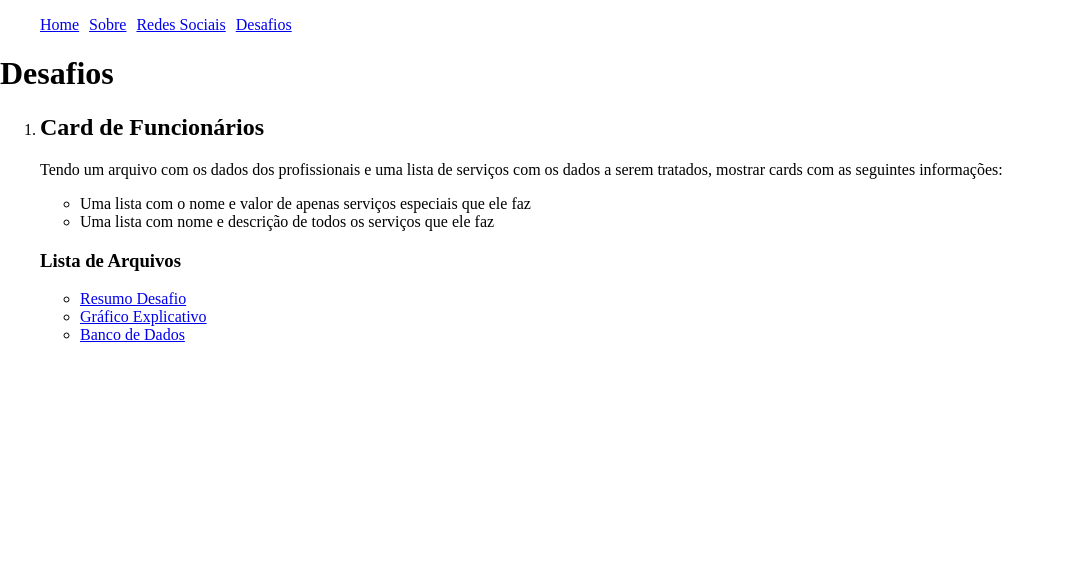
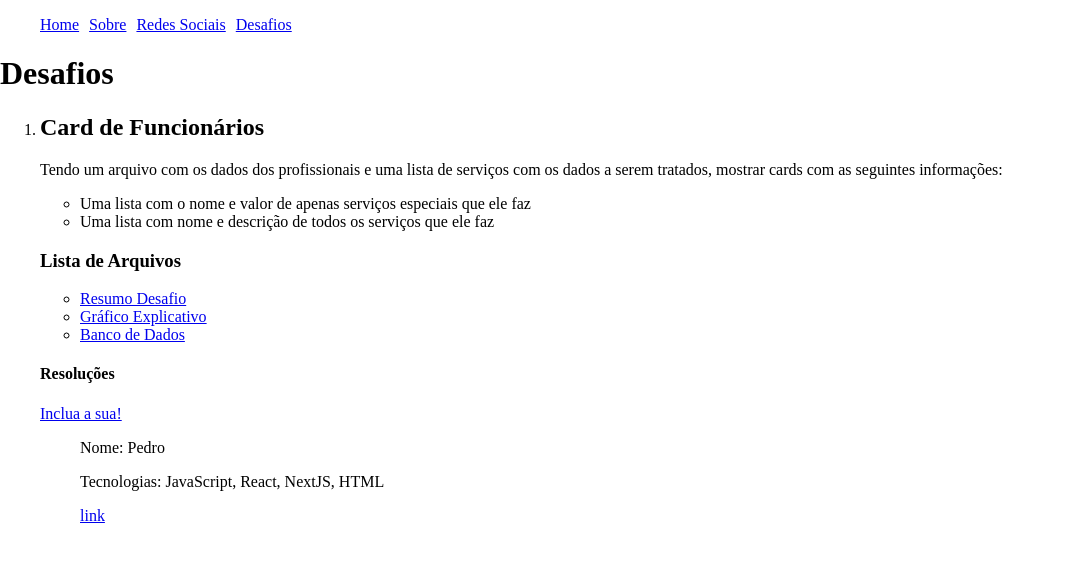
Before and after one commit to DevsGenteBoa/desenvolvimento-web-oficial, a Next.js app: page /desafios in a window 1280 px wide. Shown: the top 562 px of the page, without its empty margins (0-1065 px from the left). Built offline with nearby package versions, Linux system fonts and the light colour scheme.

Commit message:
Desafio resolvido incluído

```diff
--- a/src/componentes/Desafios/Desafio01.tsx
+++ b/src/componentes/Desafios/Desafio01.tsx
@@ -1,3 +1,5 @@
+import DesafiosResolvidos from "../DesafiosResolvidos";
+
 const Desafio01 = () => {
   return (
     <div>
@@ -31,6 +33,7 @@ const Desafio01 = () => {
           </a>
         </li>
       </ul>
+      <DesafiosResolvidos numDesafio={1} />
     </div>
   );
 };
--- /dev/null
+++ b/src/componentes/DesafiosResolvidos.tsx
@@ -0,0 +1,41 @@
+import desafios from "src/desafios-resolvidos.json";
+
+interface DesafiosResolvidosProps {
+  numDesafio: number;
+}
+
+const DesafiosResolvidos = ({ numDesafio }: DesafiosResolvidosProps) => {
+  const resoluções = desafios.filter(
+    (desafio) => desafio.desafio == numDesafio
+  );
+
+  return (
+    <>
+      {resoluções.length > 0 ? (
+        <div>
+          <h4>Resoluções</h4>
+          <a href="#">Inclua a sua!</a>
+          <ul>
+            {resoluções.map((resolução) => (
+              <div>
+                <p>Nome: {resolução.nome}</p>
+                <p>Tecnologias: {resolução.tecnologias}</p>
+                <a
+                  href={resolução.repoLink}
+                  target="_blank"
+                  rel="noopener noreferrer"
+                >
+                  link
+                </a>
+              </div>
+            ))}
+          </ul>
+        </div>
+      ) : (
+        <p>Não há nenhuma resolução ainda, seja o primeiro!</p>
+      )}
+    </>
+  );
+};
+
+export default DesafiosResolvidos;
--- /dev/null
+++ b/src/desafios-resolvidos.json
@@ -0,0 +1,8 @@
+[
+  {
+    "desafio": 1,
+    "nome": "Pedro",
+    "repoLink": "https://github.com/PedroMarianoAlmeida/primeiro-desafio-dev-web-wpp",
+    "tecnologias": "JavaScript, React, NextJS, HTML"
+  }
+]
```
